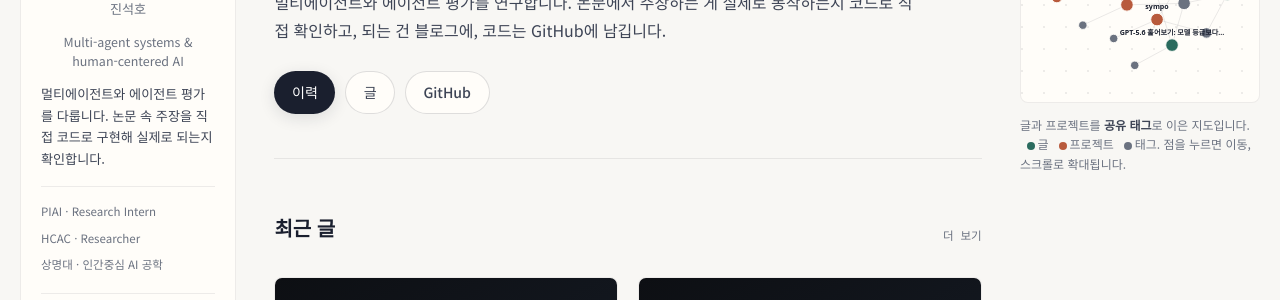
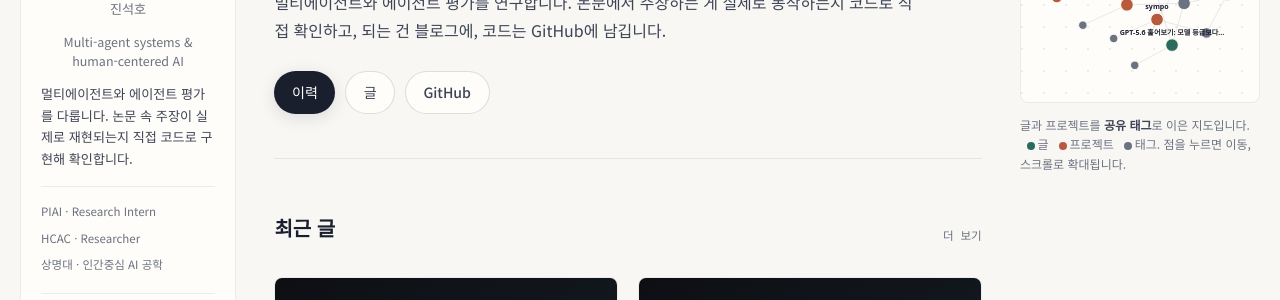
Before and after one commit to sukoji/sukoji.github.io, a Jekyll site: the page built from index.md, in a window 1280 px wide. Shown: the part 284-584 px from the top of the page. Built offline with Jekyll 4.4.1, drawn with Linux system fonts in a browser that asks for light colours.

Commit message:
Fix bio: give the sentence a clear object
"논문 속 주장을 ... 실제로 되는지 확인" had no object for 확인. Now
"논문 속 주장이 실제로 재현되는지 직접 코드로 구현해 확인합니다."

Co-Authored-By: Claude Opus 4.8 (1M context) <noreply@anthropic.com>

```diff
--- a/_config.yml
+++ b/_config.yml
@@ -14,7 +14,7 @@ author:
   tagline: Multi-agent systems & human-centered AI
   bio_short: >
     멀티에이전트와 에이전트 평가를 다룹니다.
-    논문 속 주장을 직접 코드로 구현해 실제로 되는지 확인합니다.
+    논문 속 주장이 실제로 재현되는지 직접 코드로 구현해 확인합니다.
   github: "https://github.com/sukoji"
   github_repos: "https://github.com/sukoji?tab=repositories"
   github_profile_readme: "https://github.com/sukoji/sukoji"
```
